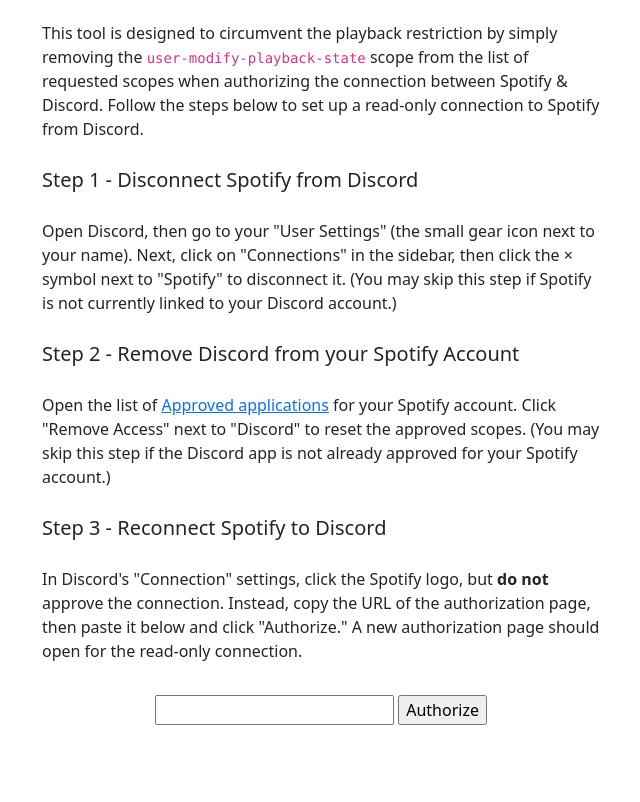
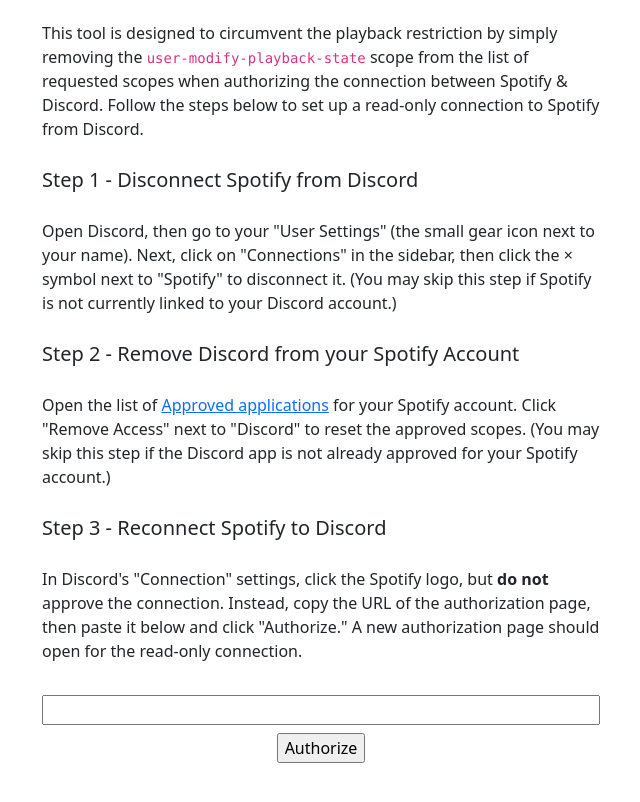
Before and after one commit to clayfreeman/read-only-discord-spotify, a website: page index.html in a window 1280 px wide. Shown: the part 200-1002 px from the top of the page, without its empty margins (319-959 px from the left). Before the commit the page ends 973 px from the top, so only its background shows below. Drawn offline with nearby package versions, Linux system fonts and the light colour scheme.

Commit message:
update button styling, set viewport behavior

```diff
--- a/index.html
+++ b/index.html
@@ -2,9 +2,10 @@
 <html lang="en" dir="ltr">
   <head>
     <title>Read-only Discord & Spotify Integration</title>
+    <meta charset="utf-8">
 
     <link href="https://cdn.jsdelivr.net/npm/bootstrap@5.0.1/dist/css/bootstrap.min.css" rel="stylesheet" integrity="sha384-+0n0xVW2eSR5OomGNYDnhzAbDsOXxcvSN1TPprVMTNDbiYZCxYbOOl7+AMvyTG2x" crossorigin="anonymous" />
-    <meta charset="utf-8">
+    <meta name="viewport" content="width=device-width, initial-scale=1">
   </head>
   <body>
     <div class="container">
@@ -24,7 +25,7 @@
 
         <div id="message"></div>
         <div class="text-center">
-          <input type="text" id="url" />
+          <input type="text" id="url" class="mb-2 w-100" />
           <input type="button" id="submit" value="Authorize" />
         </div>
       </div>
```
